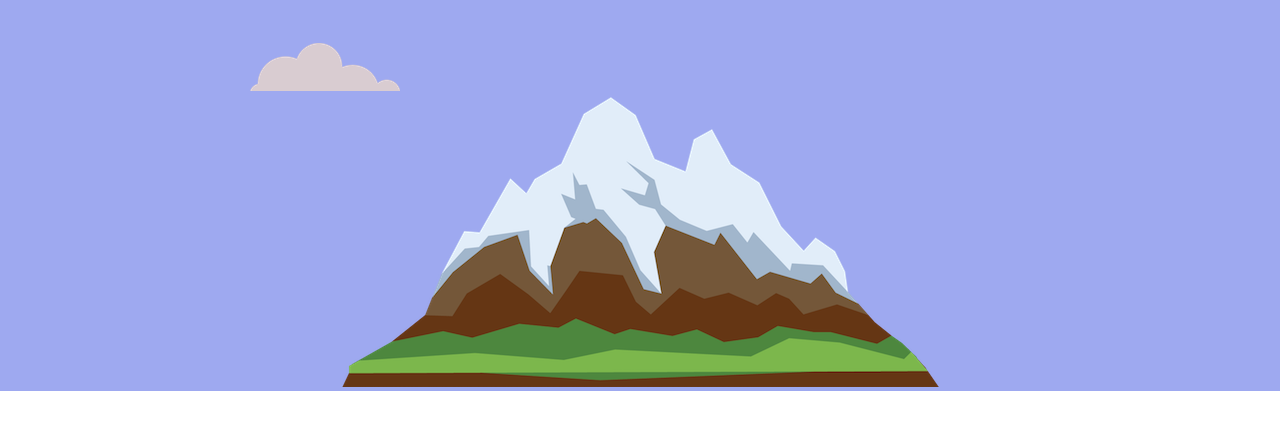
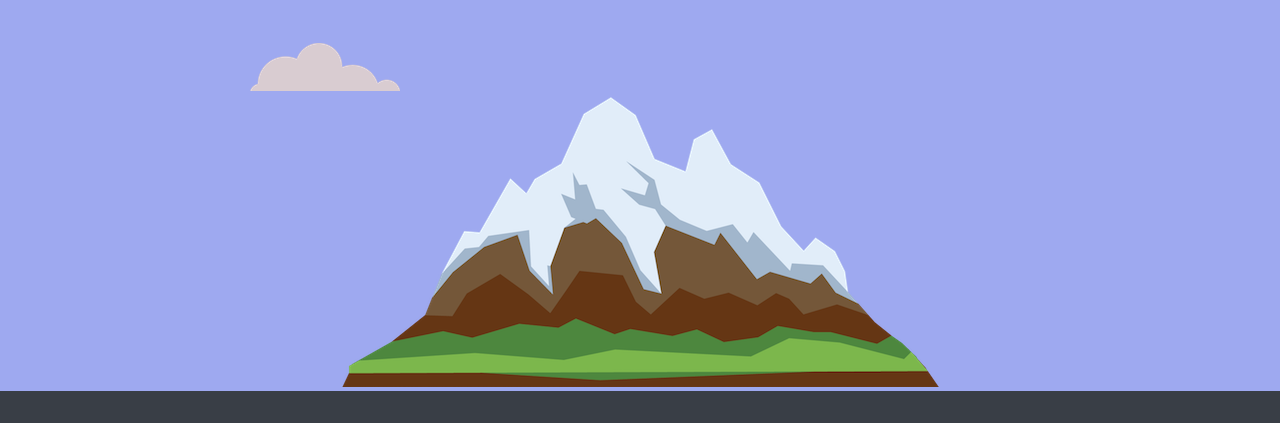
Before and after one commit to pbutle11/cv2, a plain HTML site: page index.html in a window 1280 px wide. Shown: the part 377-800 px from the top of the page. Drawn offline with Linux system fonts and the light colour scheme.

Commit message:
updating background color

```diff
--- a/style.css
+++ b/style.css
@@ -1,5 +1,6 @@
 body {
   color: #424874;
+  background-color: #393e46;
   margin: 0;
   text-align: center;
   font-family: 'Merriweather', serif;
```
